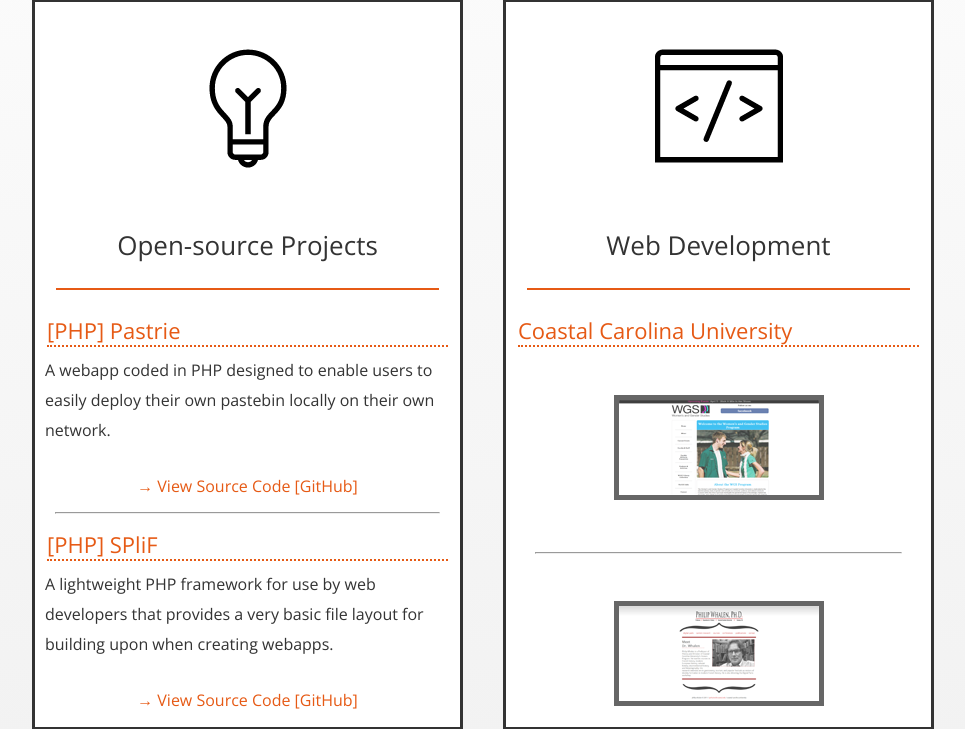
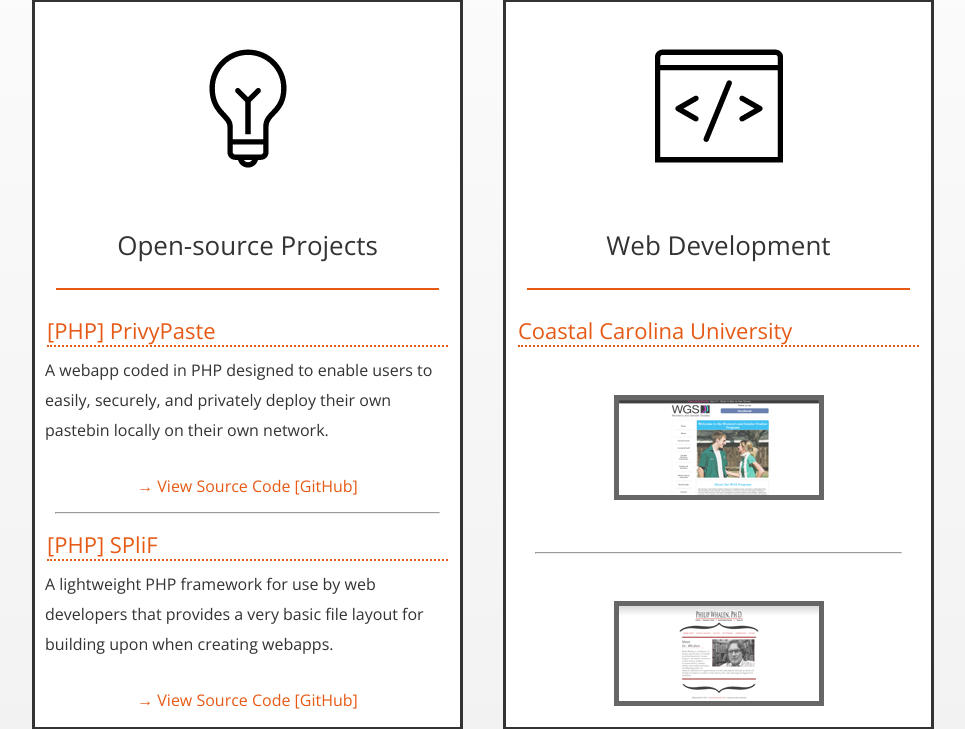
Before and after one commit to magneticstain/Personal, a PHP site: page / in a window 1280 px wide. Shown: the part 401-1130 px from the top of the page, without its empty margins (148-1113 px from the left). Run offline with PHP 8.4, Linux system fonts and the light colour scheme; data that the repository does not hold is empty; some libraries are stand-ins or nearby versions; some web fonts are replaced.

Commit message:
Updated former project - Pastrie - to new project - PrivyPaste

```diff
--- a/index.php
+++ b/index.php
@@ -39,9 +39,9 @@
                             <img height="128" width="128" alt="Programming" src="media/icons/open_source_icon.png" />
                             <h3>Open-source Projects</h3>
                             <div class="indexInfoModule spacedParagraphs">
-                                <h4>[PHP] Pastrie</h4>
-                                <p>A webapp coded in PHP designed to enable users to easily deploy their own pastebin locally on their own network.</p>
-                                <a target="_blank" href="https://github.com/magneticstain/pastrie">&rarr; View Source Code [GitHub]</a>
+                                <h4>[PHP] PrivyPaste</h4>
+                                <p>A webapp coded in PHP designed to enable users to easily, securely, and privately deploy their own pastebin locally on their own network.</p>
+                                <a target="_blank" href="https://github.com/magneticstain/PrivyPaste">&rarr; View Source Code [GitHub]</a>
                             </div>
                             <hr />
                             <div class="indexInfoModule spacedParagraphs">
```
